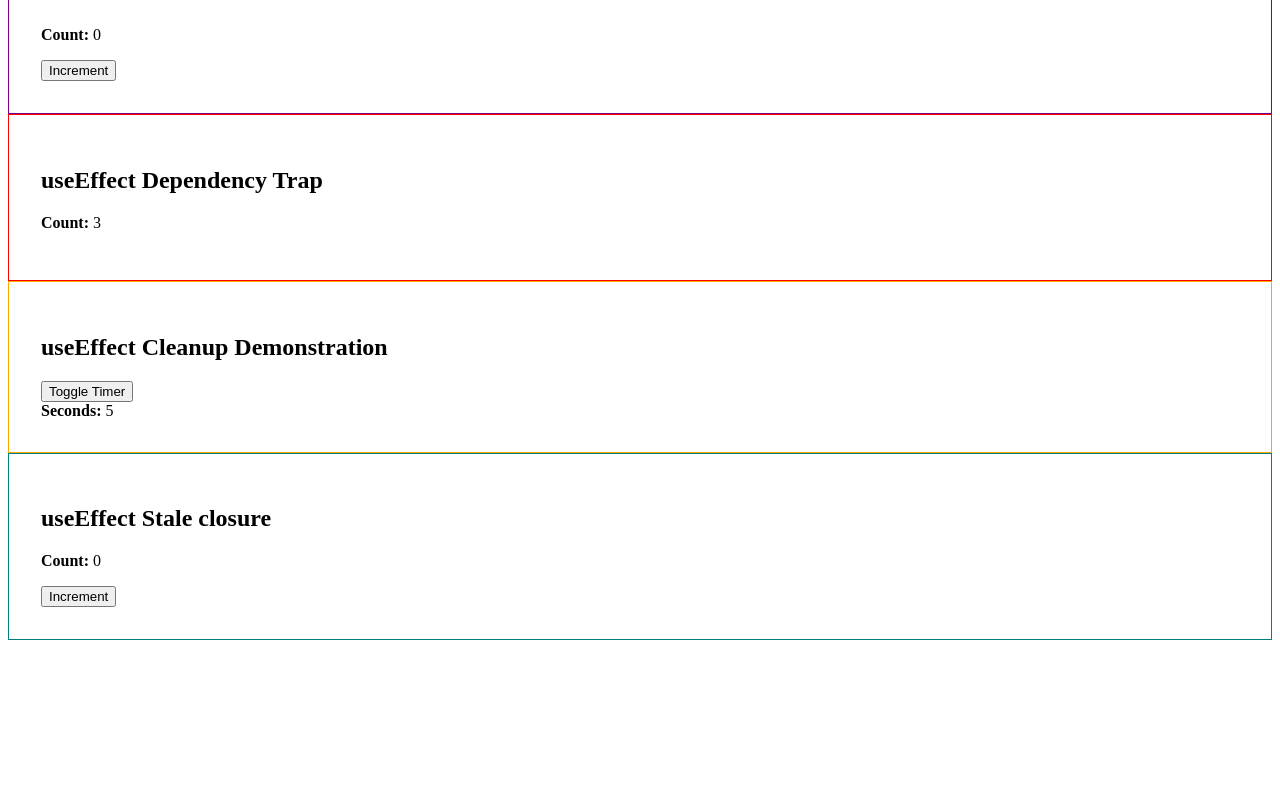
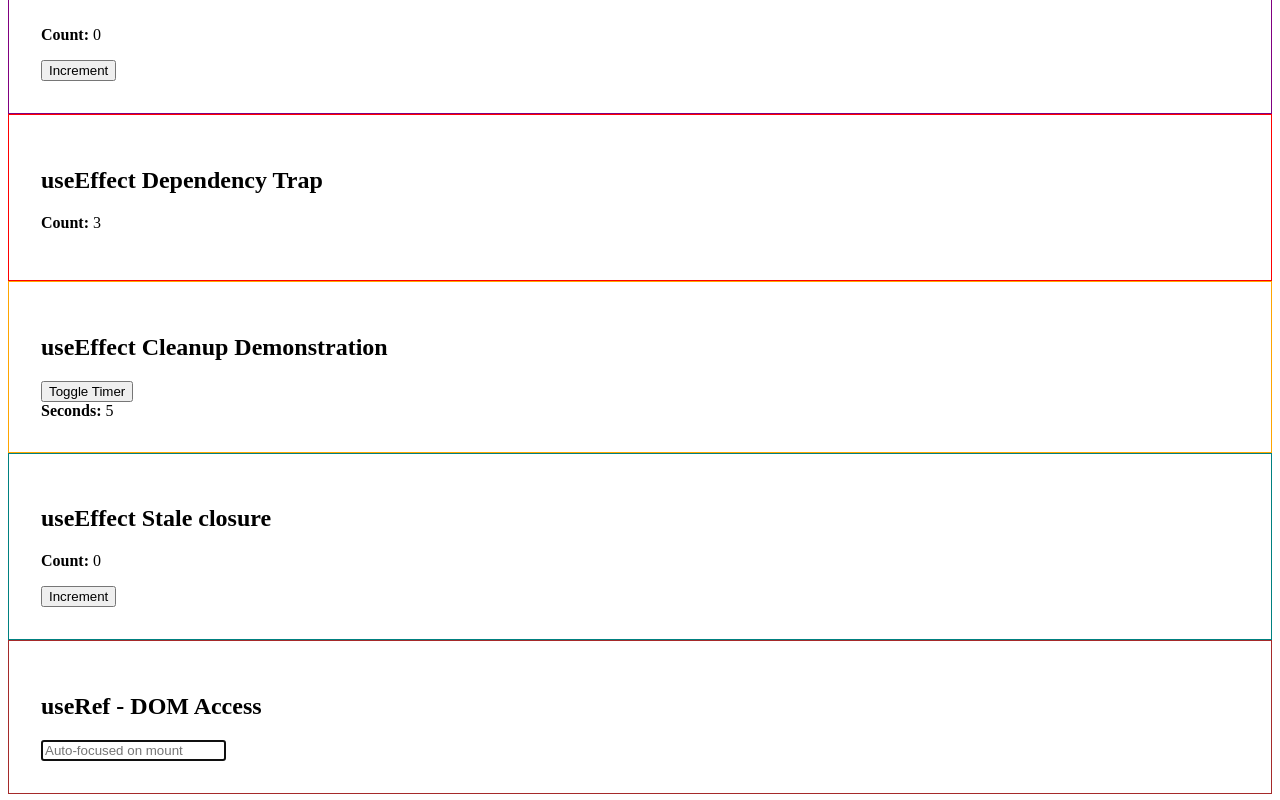
Before and after one commit to sidram403/react-deep-mastery, a React (Vite) app in the folder 01-core-react/: page / in a window 1280 px wide. Shown: the part 978-1778 px from the top of the page. Before the commit the page ends 1626 px from the top, so only its background shows below. Built offline with nearby package versions, Linux system fonts and the light colour scheme.

Commit message:
feat: demonstrate DOM access using useRef without causing re-render

```diff
--- a/01-core-react/src/App.tsx
+++ b/01-core-react/src/App.tsx
@@ -7,6 +7,7 @@ import { UseEffectBasics } from "./features/useeffect/useeffect-basics";
 import { UseEffectDependencyTrap } from "./features/useeffect/useeffect-dependency-trap";
 import { UseEffectCleanup } from "./features/useeffect/useeffect-clenup";
 import { UseEffectStaleClosure } from "./features/useeffect/useeffect-stale-clousre";
+import { UseRefDomAccess } from "./features/useRef/useref-dom-access";
 
 /**
  * Application root
@@ -27,6 +28,7 @@ function App(): React.ReactElement {
       <UseEffectDependencyTrap />
       <UseEffectCleanup />
       <UseEffectStaleClosure />
+      <UseRefDomAccess />
     </main>
   );
 }
--- /dev/null
+++ b/01-core-react/src/features/useRef/useref-dom-access/Parent.tsx
@@ -0,0 +1,44 @@
+import React, { useEffect, useRef } from "react";
+
+/**
+ * useRef - DOM Access Demonstration
+ *
+ * Demonstrates:
+ * - How useRef stores DOM reference
+ * - How it does NOT cause re-render
+ *
+ * Insight:
+ * - Ref object remains stable between renders.
+ * - Updating ref.current does not trigger re-render.
+ */
+function Parent(): React.ReactElement {
+  /**
+   * useRef returns:
+   * {
+   *  current: initialValue
+   * }
+   *
+   * The object itself remains stable across renders.
+   *
+   */
+  const inputRef = useRef<HTMLInputElement | null>(null);
+
+  useEffect(() => {
+    console.log("Component mounted");
+
+    /**
+     * Accessing DOM node directly
+     */
+    inputRef.current?.focus();
+  }, []);
+
+  return (
+    <section style={{ padding: "2rem", border: "1px solid brown" }}>
+      <h2>useRef - DOM Access</h2>
+
+      <input ref={inputRef} type="text" placeholder="Auto-focused on mount" />
+    </section>
+  );
+}
+
+export default Parent;
--- /dev/null
+++ b/01-core-react/src/features/useRef/useref-dom-access/index.ts
@@ -0,0 +1 @@
+export { default as UseRefDomAccess } from "./Parent";
```
